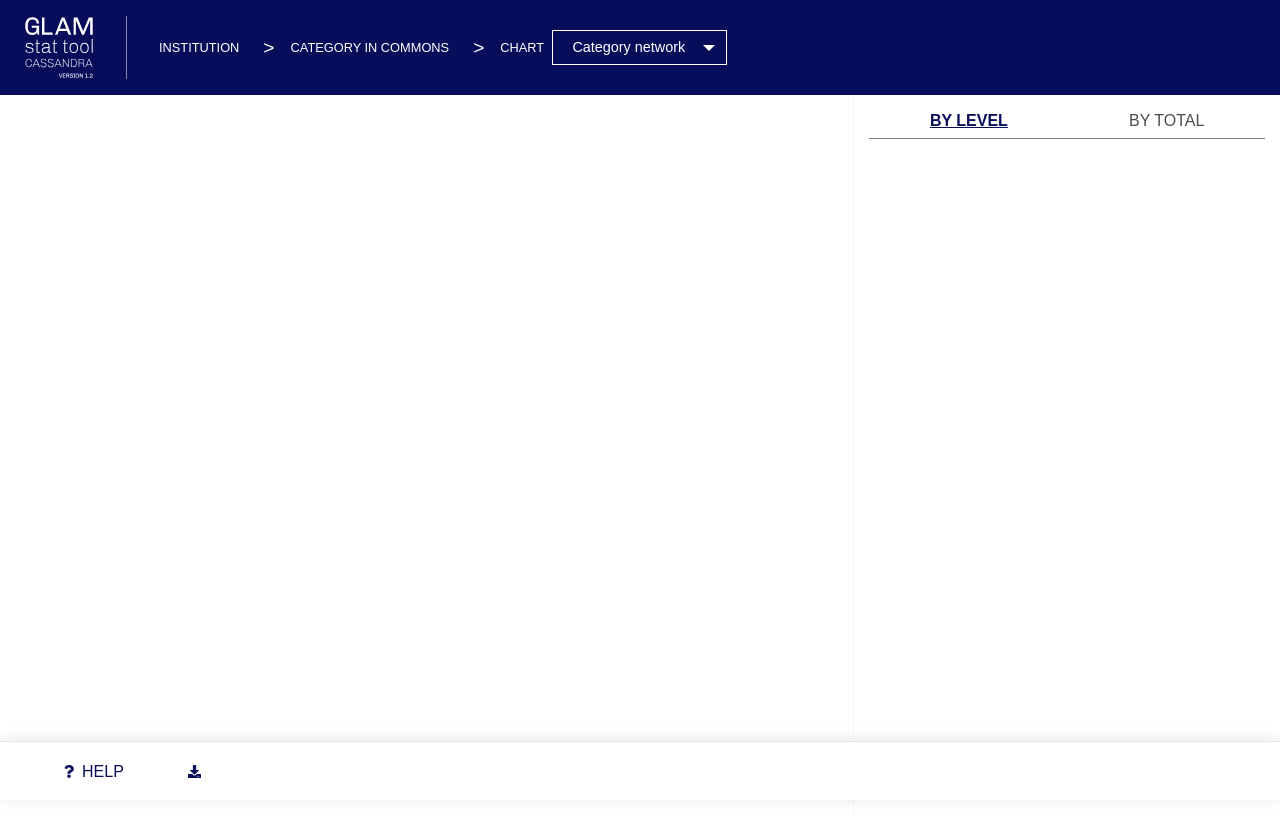
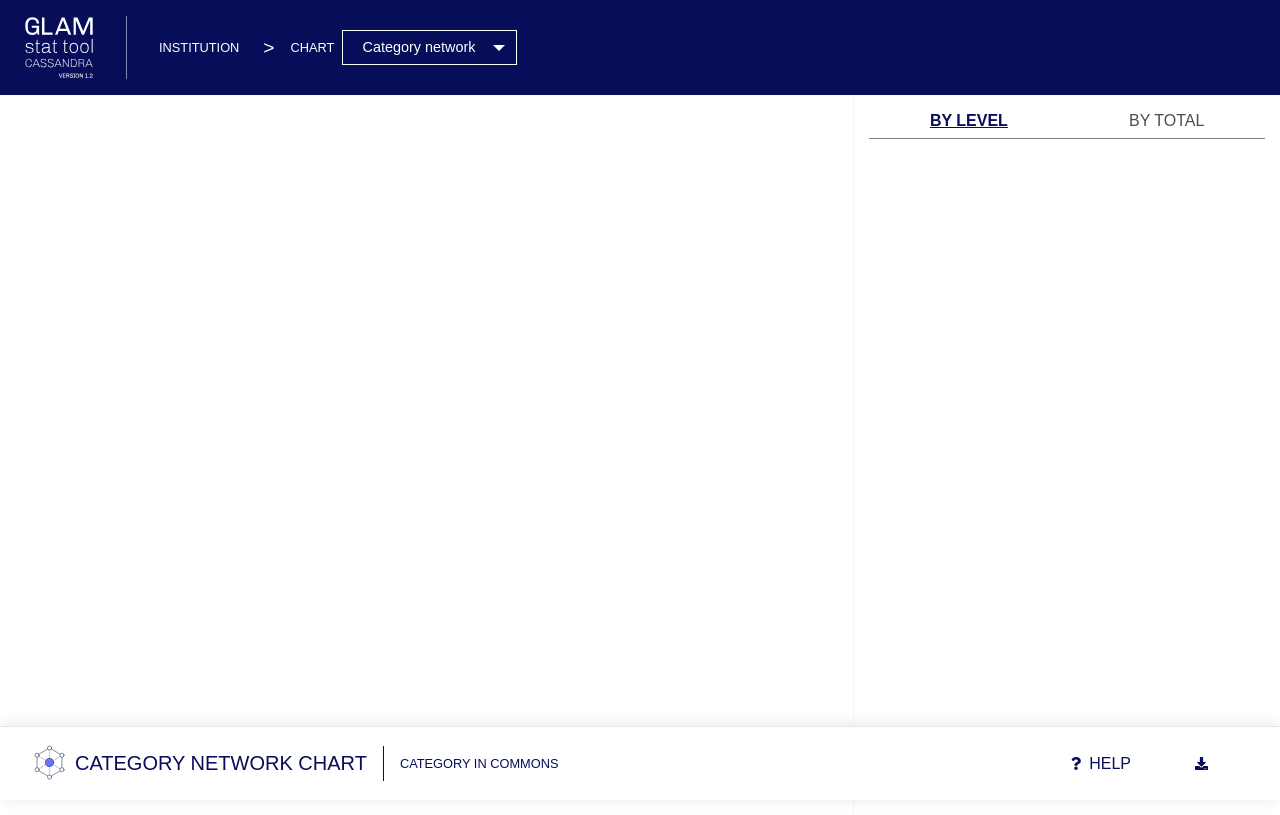
Before and after one commit to synapta/cassandra-GLAM-tools, a Python web app: template app/pages/views/category-network/index.html in a window 1280 px wide. Run offline with Jinja, Linux system fonts and the light colour scheme; the template is opened without the code that fills it, so the values that code supplies are empty; some libraries are stand-ins or nearby versions; some web fonts are replaced.

Commit message:
add title and category in chart footer

```diff
--- a/app/pages/assets/style/chart-page.css
+++ b/app/pages/assets/style/chart-page.css
@@ -138,7 +138,11 @@
   border-top: 1px solid rgba(0,0,0,.1);
   padding: 1.2rem 2rem;
   align-items: center;
-  /* justify-content: center; */
+  justify-content: space-between;
+}
+
+#chart-page-footer > div {
+  display: flex;
 }
 
 #chart-page-footer h6 {
@@ -178,6 +182,37 @@
   margin: 0 2rem;
 }
 
+#chart-page-footer .chart-title,
+#chart-page-footer .commons-category {
+  display: flex;
+  align-items: center;
+}
+
+#chart-page-footer .chart-title {
+  padding-right: 1rem;
+  margin-right: 1rem;
+  border-right: 1px solid var(--main);
+}
+
+#chart-page-footer .chart-title img {
+  height: 35px;
+}
+
+#chart-page-footer .chart-title h5 {
+  margin: 0;
+}
+
+#chart-page-footer .commons-category h6 {
+  margin: 0 .5rem 0 0;
+  font-weight: 100;
+  font-size: 0.8rem;
+}
+
+#chart-page-footer .commons-category h2 {
+  margin: 0;
+  text-decoration: underline;
+}
+
 /* HOT TO READ */
 #how_to_read_button:hover {
   cursor: pointer;
@@ -190,7 +225,7 @@
   position: absolute;
   margin: 1em;
   background-color: #fff;
-  border: 3px dotted #DCDCDC;
+  border: 3px dotted var(--accent-green);
   padding: 2em;
   font-size: 0.8em;
   width: calc(100% - 3em);
--- a/app/pages/assets/style/style.css
+++ b/app/pages/assets/style/style.css
@@ -79,6 +79,8 @@
   --main-tt: #080d5aa0;
   --bg-gray: #efefef;
   --accent: #a68300;
+  --accent-green: #12B39A;
+  --accent-blue: #1523e6;
   --accent-tt: #a6830064;
   --accent-ttt: #a6830028;
   --sidebar-width: 250px;
@@ -573,9 +575,14 @@ footer {
 
 .chart-buttons {
   display: flex;
+  flex-direction: column;
   justify-content: space-between;
   width: 40%;
   margin: 0 auto;
+}
+
+.chart-buttons a {
+  margin: .8rem 0;
 }
 
 .chart-link {
--- a/app/pages/views/category-network/index.html
+++ b/app/pages/views/category-network/index.html
@@ -27,9 +27,6 @@
 			<div id="breadcrumbs">
 				<h6>INSTITUTION</h6>
 				<h2><a class="glamName" href=".."></a></h2>
-				<span class="breadcrumb-separator"> > </span>
-				<h6>CATEGORY IN COMMONS</h6>
-				<h2><a id="cat_url" href="" title="Mediawiki category" target="_blank"></a></h2>
 				<span class="breadcrumb-separator"> > </span>
 				<h6>CHART</h6>
 				<div class="select-chart">
@@ -82,11 +79,23 @@
 		</main>
 
 		<footer id="chart-page-footer">
-			<div class="help">
-				<h6 id="how_to_read_button"><img src="/assets/img/question-icon.svg" alt="help">HELP</h6>
+			<div>
+				<div class="chart-title">
+					<img src="/assets/img/category-network.svg" alt="Category Network">
+					<h5>CATEGORY NETWORK CHART</h5>
+				</div>
+				<div class="commons-category">
+					<h6>CATEGORY IN COMMONS</h6>
+					<h2><a id="cat_url" href="" title="Mediawiki category" target="_blank"></a></h2>
+				</div>
 			</div>
-			<div class="download">
-				<h6 id="download_dataset"><img src="/assets/img/download-icon.svg" alt="download"></h6>
+			<div>
+				<div class="help">
+					<h6 id="how_to_read_button"><img src="/assets/img/question-icon.svg" alt="help">HELP</h6>
+				</div>
+				<div class="download">
+					<h6 id="download_dataset"><img src="/assets/img/download-icon.svg" alt="download"></h6>
+				</div>
 			</div>
 		</footer>
 	</div>
--- a/app/pages/views/index.html
+++ b/app/pages/views/index.html
@@ -82,6 +82,7 @@
 												<p><i>Category network</i> is a <b>GRAPH CHART</b> that shows the subcategories' topology
 													belonging to the main category. Each node represents a
 													category, while the edges are the relations.</p>
+													<a style="color:#fff" class="chart-link" href="category-network">VIEW</a>
 											</div>
 										</div>
 									</div>
@@ -109,6 +110,7 @@
 													shows the number of uploads during time. Here you can
 													study if the contribution pattern is well
 													distributed or if it's composed by spikes.</p>
+													<a style="color:#fff" class="chart-link" href="user-contributions">VIEW</a>
 											</div>
 										</div>
 									</div>
@@ -134,6 +136,7 @@
 											<div class="chart-info">
 												<p>This chart shows the <i>usage</i> of the media of the
 													main category in Wikimedia projects.</p>
+													<a style="color:#fff" class="chart-link" href="usage">VIEW</a>
 											</div>
 										</div>
 									</div>
@@ -160,6 +163,7 @@
 												<p><i>Views</i> is a <b>LINE CHART</b> that
 													shows the sum of the views for the files thats belong
 													to the main category with a 24h span.</p>
+													<a style="color:#fff" class="chart-link" href="page-views">VIEW</a>
 											</div>
 										</div>
 									</div>
```
Also changed, not shown: app/pages/views/page-views/index.html (+16 -7 lines), app/pages/views/usage/index.html (+16 -7 lines), app/pages/views/user-contributions/index.html (+16 -7 lines).
